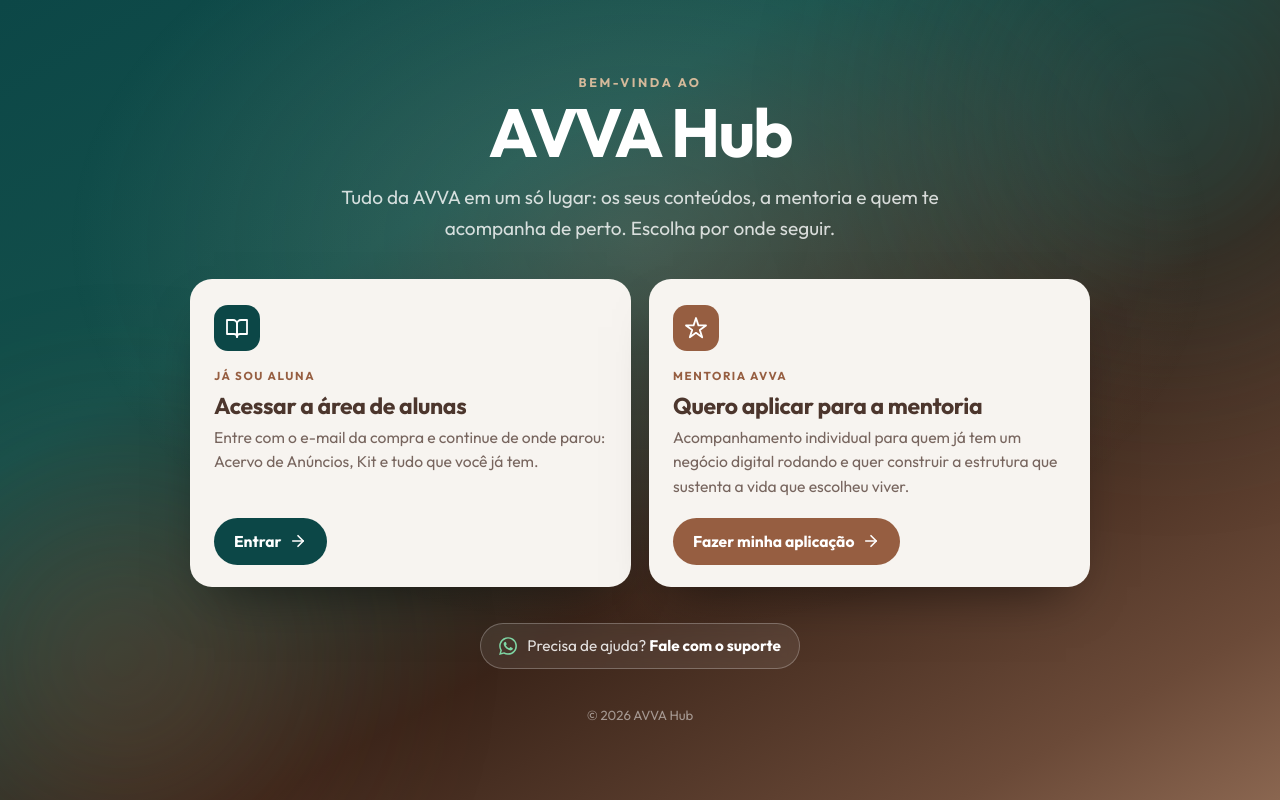
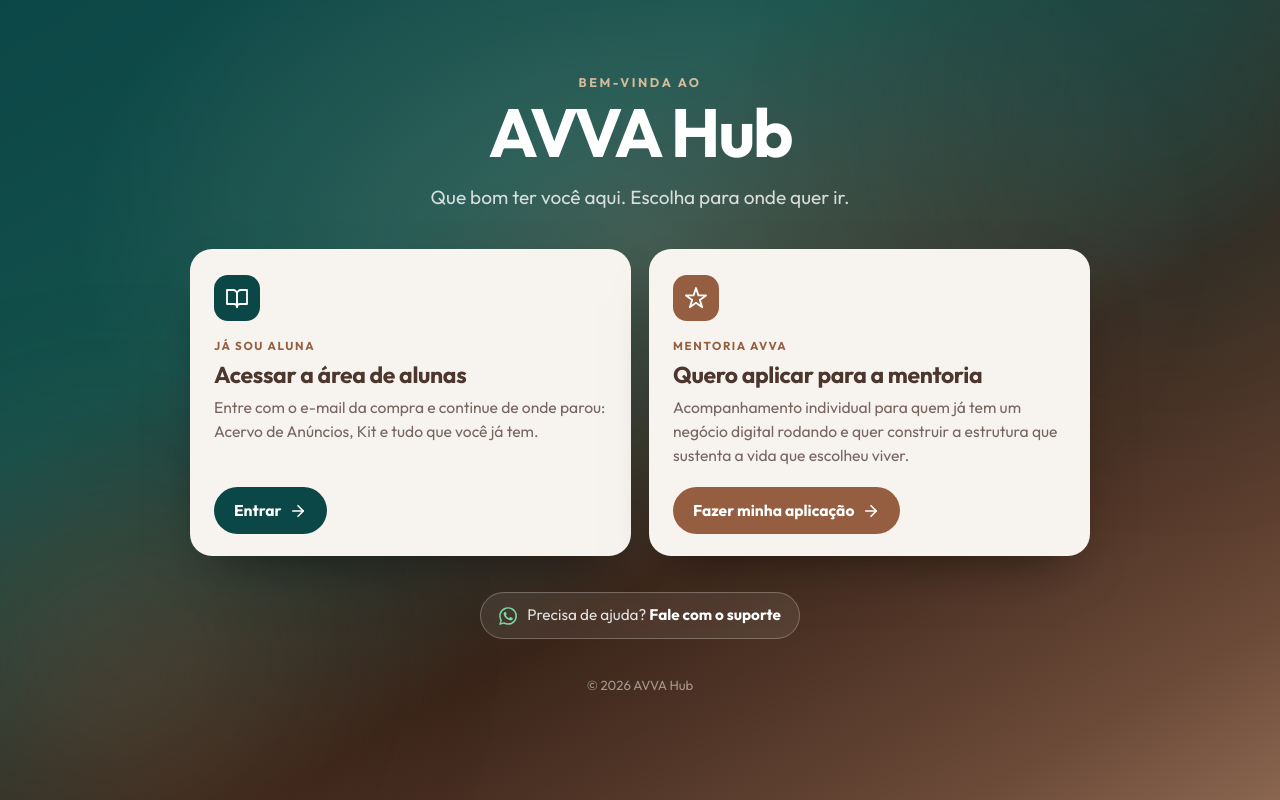
Before and after one commit to ingridandrade-ctrl/projeto-avva, a React (Vite) app: page / in a window 1280 px wide. Built offline with nearby package versions, Linux system fonts and the light colour scheme; no server answers.

Commit message:
hub: subtítulo mais simples
Co-Authored-By: Claude Opus 5.5 <noreply@anthropic.com>
Claude-Session: https://claude.ai/code/session_01FT8YQFMNfwW5T14Cgu1pUL

```diff
--- a/src/pages/hub/HubPage.jsx
+++ b/src/pages/hub/HubPage.jsx
@@ -28,10 +28,7 @@ export default function HubPage() {
         <header className="hub__header">
           <span className="hub__kicker">Bem-vinda ao</span>
           <h1>AVVA Hub</h1>
-          <p>
-            Tudo da AVVA em um só lugar: os seus conteúdos, a mentoria e quem te
-            acompanha de perto. Escolha por onde seguir.
-          </p>
+          <p>Que bom ter você aqui. Escolha para onde quer ir.</p>
         </header>
 
         <nav className="hub__cards" aria-label="Para onde você quer ir">
```
